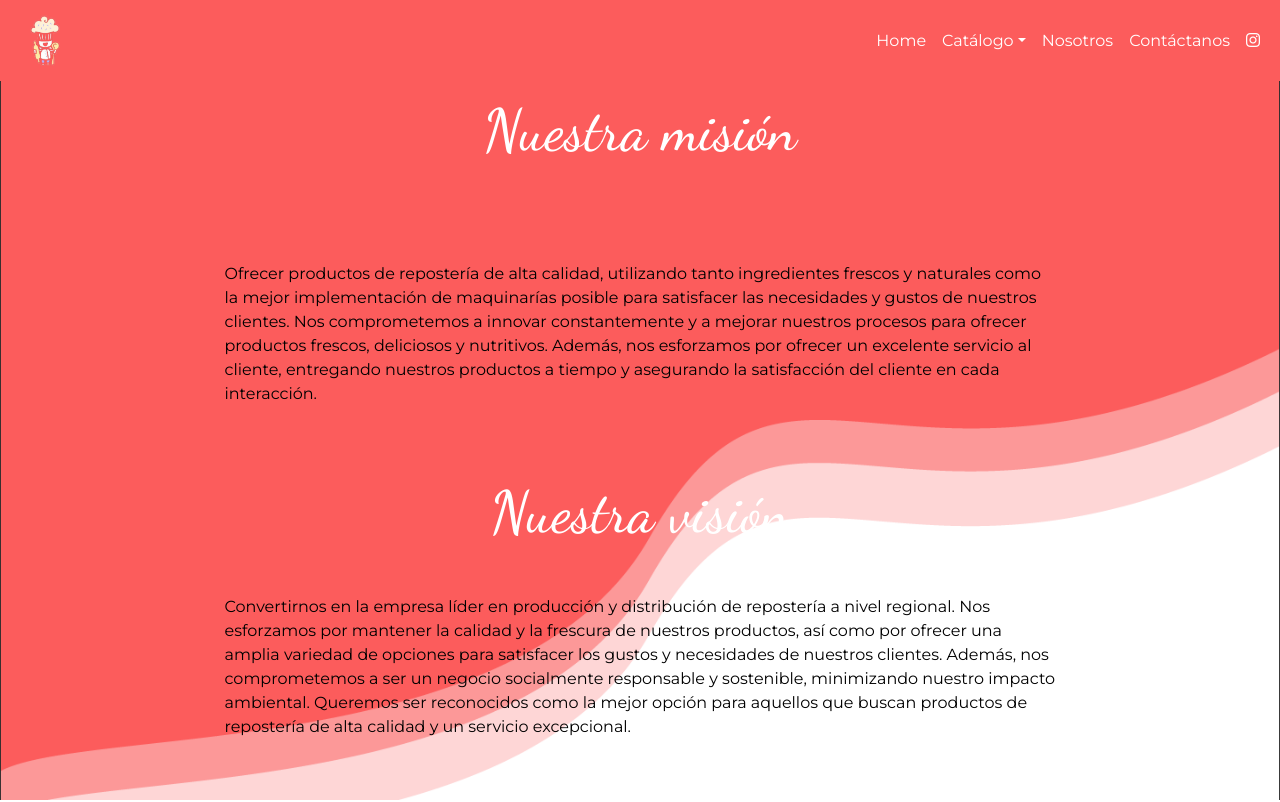
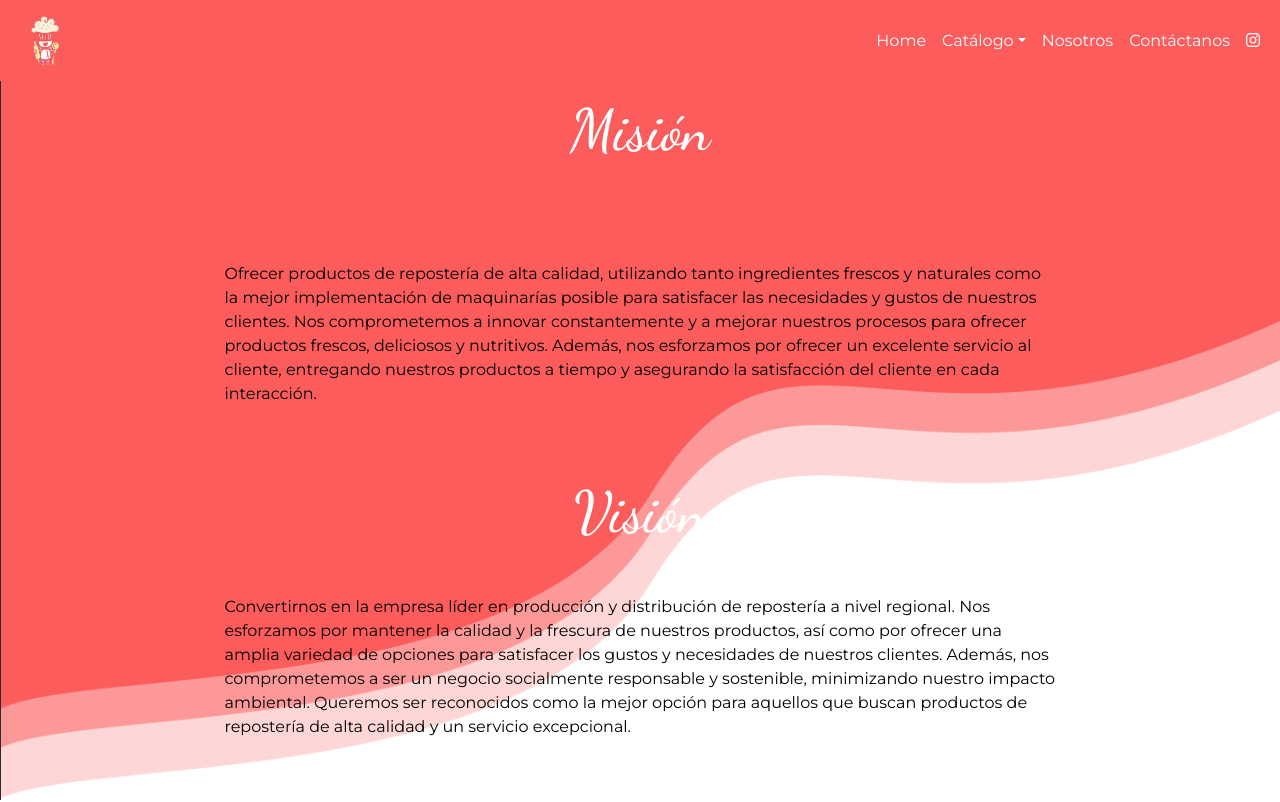
Before and after one commit to cruzito-rar/master-cakes-app, a React (Create React App) app: page /mision-vision in a window 1280 px wide. Shown: the top 802 px of the page. Built offline with nearby package versions, Linux system fonts and the light colour scheme.

Commit message:
ajuste del background

```diff
--- a/src/components/pages/Mision.jsx
+++ b/src/components/pages/Mision.jsx
@@ -10,10 +10,10 @@ const Mision = () => {
     <div className="container my-5">
      <div className="row justify-content-center">
       <div className="col-md-9">
-       <h1 className="text-center mt-5 my-5 text-white"> Nuestra misión </h1>
+       <h1 className="text-center mt-5 my-5 text-white"> Misión </h1>
        <p className="mt-5 pt-5 mb-5">  Ofrecer productos de repostería de alta calidad, utilizando tanto ingredientes frescos y naturales como la mejor implementación de maquinarías posible para satisfacer las necesidades y gustos de nuestros clientes. Nos comprometemos a innovar constantemente y a mejorar nuestros procesos para ofrecer productos frescos, deliciosos y nutritivos. Además, nos esforzamos por ofrecer un excelente servicio al cliente, entregando nuestros productos a tiempo y asegurando la satisfacción del cliente en cada interacción. <br /> <br />
 
-       <h1 className="text-center mt-5 my-5 text-white"> Nuestra visión </h1>
+       <h1 className="text-center mt-5 my-5 text-white"> Visión </h1>
        Convertirnos en la empresa líder en producción y distribución de repostería a nivel regional. Nos esforzamos por mantener la calidad y la frescura de nuestros productos, así como por ofrecer una amplia variedad de opciones para satisfacer los gustos y necesidades de nuestros clientes. Además, nos comprometemos a ser un negocio socialmente responsable y sostenible, minimizando nuestro impacto ambiental. Queremos ser reconocidos como la mejor opción para aquellos que buscan productos de repostería de alta calidad y un servicio excepcional. </p>
       </div>
      </div>
```
Also changed, not shown: public/bg.png, public/bg.svg (deleted).
